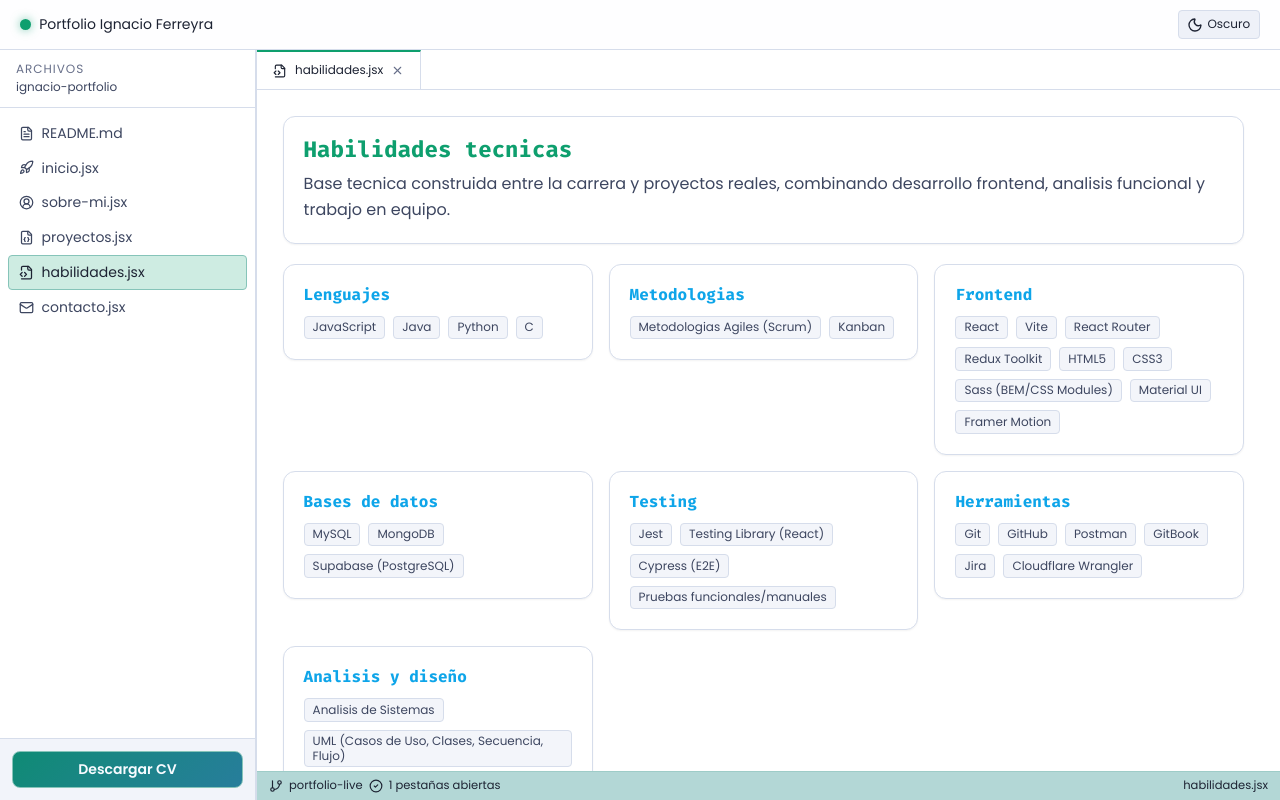
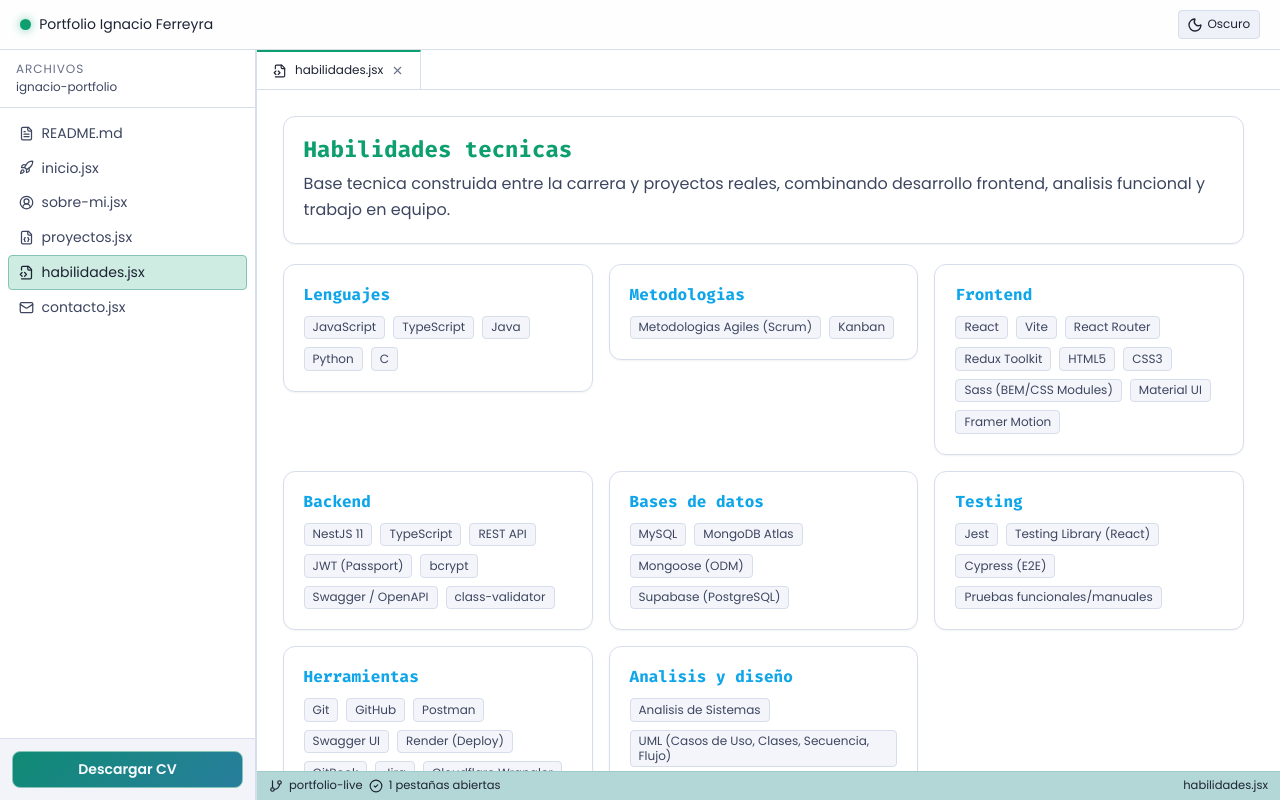
Before and after one commit to NachoFerreyra/Portfolio-Ignacio-Ferreyra, a React (Vite) app: page /habilidades in a window 1280 px wide. Built offline with nearby package versions, Linux system fonts and the light colour scheme.

Commit message:
feat: implement profile and project data structures with HeroCard and Habilidades components

```diff
--- a/src/components/Habilidades/Habilidades.jsx
+++ b/src/components/Habilidades/Habilidades.jsx
@@ -7,6 +7,7 @@ const Habilidades = () => {
     { title: "Lenguajes", items: skills.languages },
     { title: "Metodologias", items: skills.methodologies },
     { title: "Frontend", items: skills.frontendCv || skills.frontend },
+    { title: "Backend", items: skills.backend },
     { title: "Bases de datos", items: skills.databases },
     { title: "Testing", items: skills.testing },
     { title: "Herramientas", items: skills.toolsCv },
--- a/src/components/Inicio/HeroCard.jsx
+++ b/src/components/Inicio/HeroCard.jsx
@@ -34,7 +34,7 @@ const HeroCard = ({ profile }) => {
           </span>
           <span>
             {"  "}
-            <strong>especialidad</strong>: "Frontend + Analisis funcional",
+            <strong>especialidad</strong>: "Frontend · Backend · Analisis de Sistemas",
           </span>
           <span>
             {"  "}
--- a/src/data/profile.js
+++ b/src/data/profile.js
@@ -12,7 +12,7 @@ export const profile = {
     position: "50% 35%",
   },
   professionalSummary:
-    "Analista Programador Universitario de Sistemas recientemente graduado, con formacion tecnica en desarrollo de aplicaciones y gestion de informacion. Mi experiencia principal se centra en analisis de requerimientos y desarrollo web en proyectos colaborativos, con foco en responsabilidad, adaptacion y aprendizaje continuo.",
+    "Analista Programador Universitario de Sistemas recientemente graduado, con formacion tecnica en desarrollo de aplicaciones y gestion de informacion. Mi experiencia abarca desarrollo web frontend con React y Vite, desarrollo backend con NestJS y REST APIs, y analisis de requerimientos en proyectos colaborativos, con foco en responsabilidad, adaptacion y aprendizaje continuo.",
   languages: [
     { name: "Español", level: "Nativo" },
     { name: "Ingles", level: "Intermedio (B1)" },
@@ -39,6 +39,8 @@ export const profile = {
       "Desarrollo de aplicaciones web con React + Vite",
       "Implementacion de enrutado complejo y componentes reutilizables",
       "Trabajo con estilos modulares y estructuras mantenibles",
+      "Desarrollo de REST APIs con NestJS, TypeScript y MongoDB Atlas",
+      "Implementacion de autenticacion JWT, RBAC y documentacion con Swagger",
     ],
     interests: [
       "Arquitectura de software",
--- a/src/data/projects.js
+++ b/src/data/projects.js
@@ -142,6 +142,43 @@ export const projects = [
     },
   },
   {
+    id: "tech-store-api",
+    name: "Tech Store API",
+    type: "REST API backend con NestJS",
+    summary:
+      "API RESTful para una tienda de tecnologia construida con NestJS 11, MongoDB Atlas y autenticacion JWT. Implementa arquitectura modular, RBAC, validacion de DTOs y documentacion interactiva con Swagger.",
+    stack: [
+      "NestJS 11",
+      "TypeScript 5",
+      "MongoDB Atlas",
+      "Mongoose",
+      "Passport + JWT",
+      "bcrypt",
+      "class-validator",
+      "Swagger / OpenAPI",
+    ],
+    highlights: [
+      "Arquitectura modular NestJS con modulos independientes: Auth, Products y Users.",
+      "Autenticacion con JWT y autorizacion por roles (RBAC) mediante guards y decoradores personalizados.",
+      "CRUD completo de productos con validacion de DTOs, whitelist y manejo de errores HTTP.",
+      "Hashing seguro de contrasenas con bcrypt y exclusion del campo password por defecto en esquemas Mongoose.",
+      "Documentacion interactiva generada con Swagger (OpenAPI), con soporte de Authorize para endpoints protegidos.",
+      "Deploy funcional en Render con variables de entorno y MongoDB Atlas listo para produccion.",
+    ],
+    media: [],
+    links: {
+      repo: "https://github.com/NachoFerreyra/tech-store-api",
+      live: "https://tech-store-api-hja3.onrender.com/api",
+    },
+    architecture: {
+      codeFiles: 20,
+      scssFiles: 0,
+      components: 4,
+      pages: 3,
+      group: 1,
+    },
+  },
+  {
     id: "ms-bienes-raices",
     name: "M&S Negocios e Inversiones",
     type: "Sitio inmobiliario",
--- a/src/data/skills.js
+++ b/src/data/skills.js
@@ -1,5 +1,5 @@
 export const skills = {
-  languages: ["JavaScript", "Java", "Python", "C"],
+  languages: ["JavaScript", "TypeScript", "Java", "Python", "C"],
 
   methodologies: ["Metodologias Agiles (Scrum)", "Kanban"],
 
@@ -15,12 +15,24 @@ export const skills = {
     "Framer Motion",
   ],
 
-  databases: ["MySQL", "MongoDB", "Supabase (PostgreSQL)"],
+  databases: ["MySQL", "MongoDB Atlas", "Mongoose (ODM)", "Supabase (PostgreSQL)"],
+
+  backend: [
+    "NestJS 11",
+    "TypeScript",
+    "REST API",
+    "JWT (Passport)",
+    "bcrypt",
+    "Swagger / OpenAPI",
+    "class-validator",
+  ],
 
   toolsCv: [
     "Git",
     "GitHub",
     "Postman",
+    "Swagger UI",
+    "Render (Deploy)",
     "GitBook",
     "Jira",
     "Cloudflare Wrangler",
```
